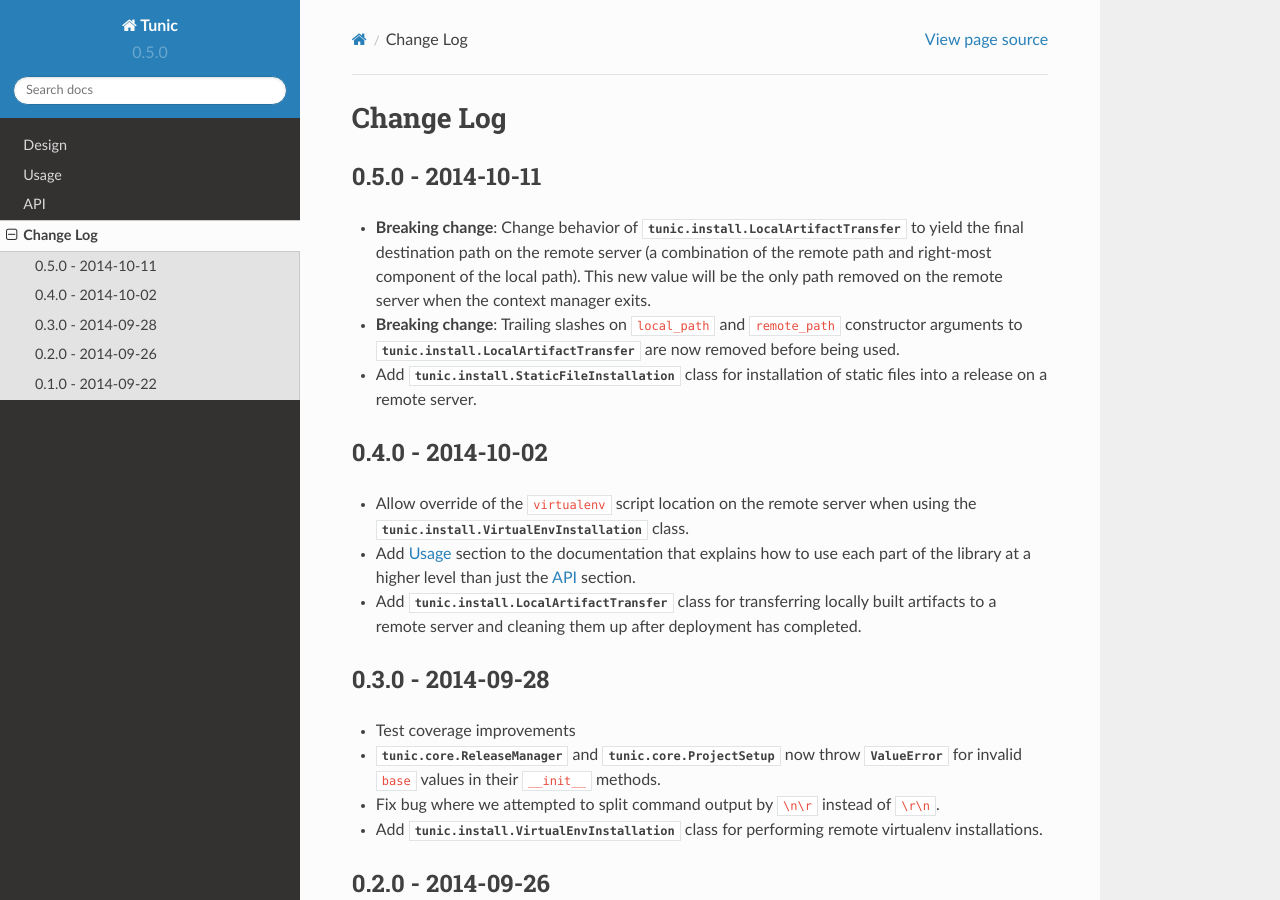
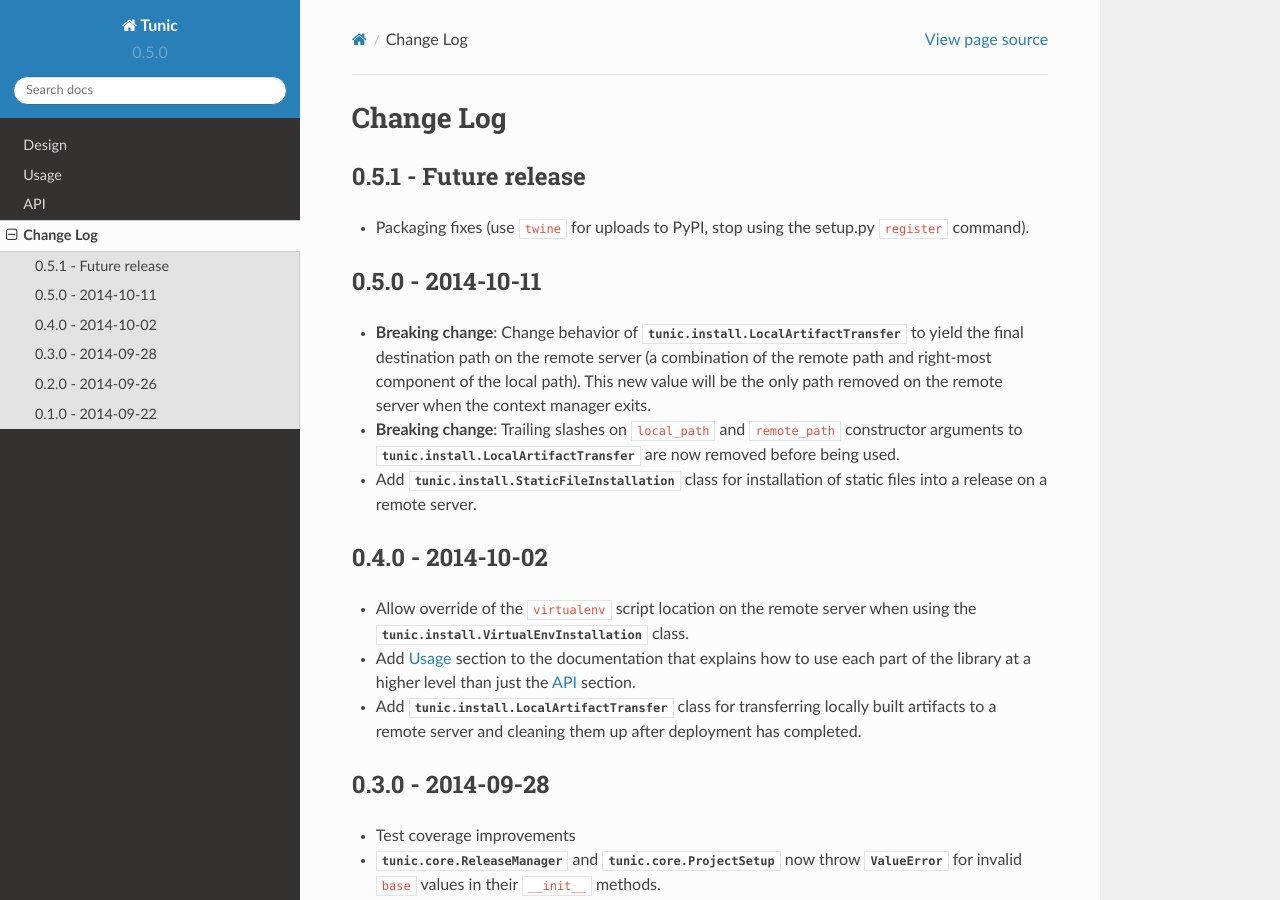
Before and after one commit to 56quarters/tunic, a Sphinx documentation site: the page built from doc/source/changes.rst, in a window 1280 px wide and 900 px high. Built offline with Sphinx 7.4.7 and the Read the Docs theme 2.0.0, drawn with Linux system fonts in a browser that asks for light colours.

Commit message:
Switch to twine for package uploads

```diff
--- a/doc/source/changes.rst
+++ b/doc/source/changes.rst
@@ -1,5 +1,10 @@
 Change Log
 ==========
+
+0.5.1 - Future release
+----------------------
+* Packaging fixes (use ``twine`` for uploads to PyPI, stop using the setup.py
+  ``register`` command).
 
 0.5.0 - 2014-10-11
 ------------------
--- a/fabfile.py
+++ b/fabfile.py
@@ -38,4 +38,5 @@
 
 @task
 def pypi():
-    local('python setup.py register sdist upload')
+    local('python setup.py sdist bdist_wheel')
+    local('twine upload dist/*')
```
